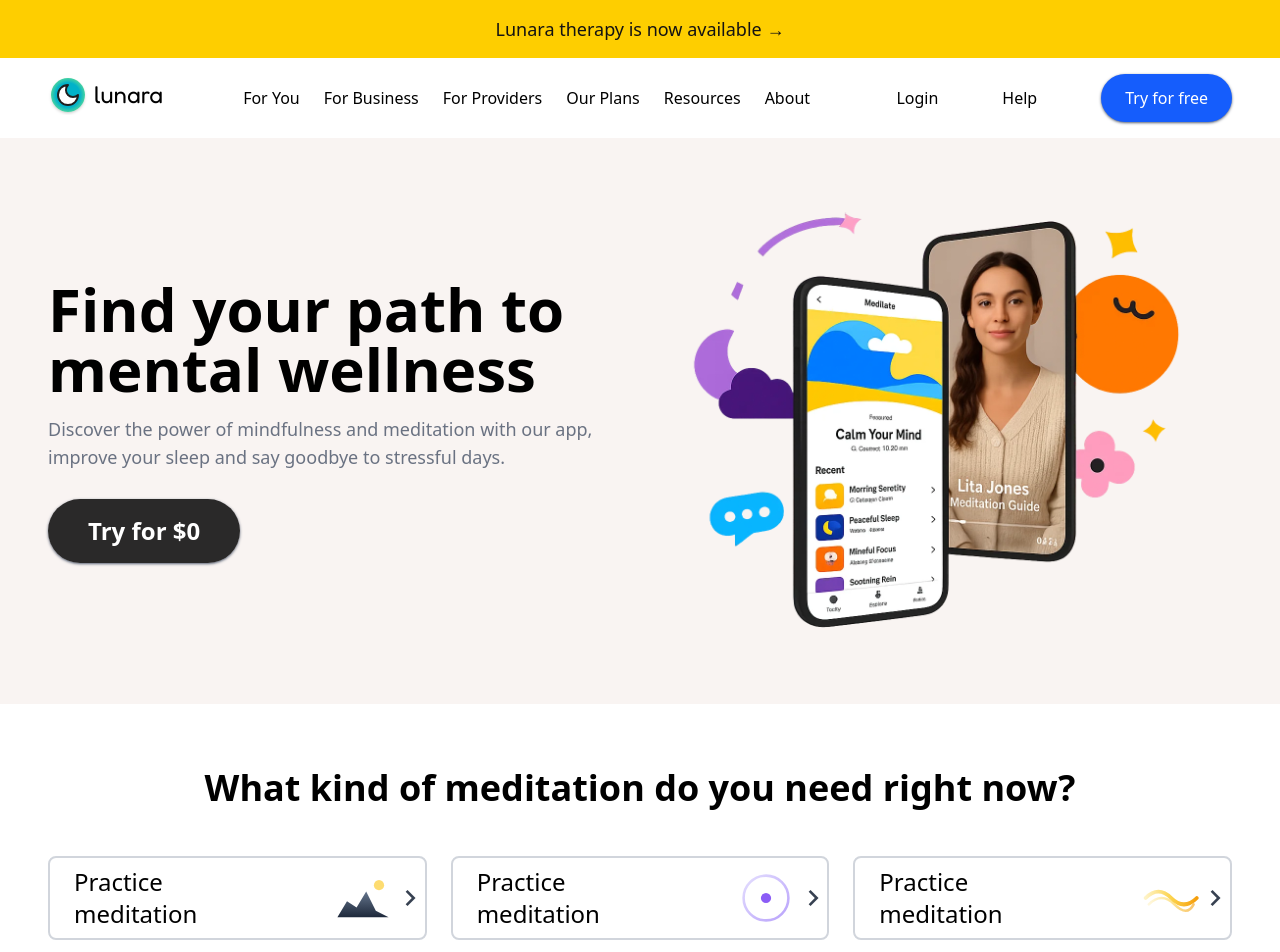
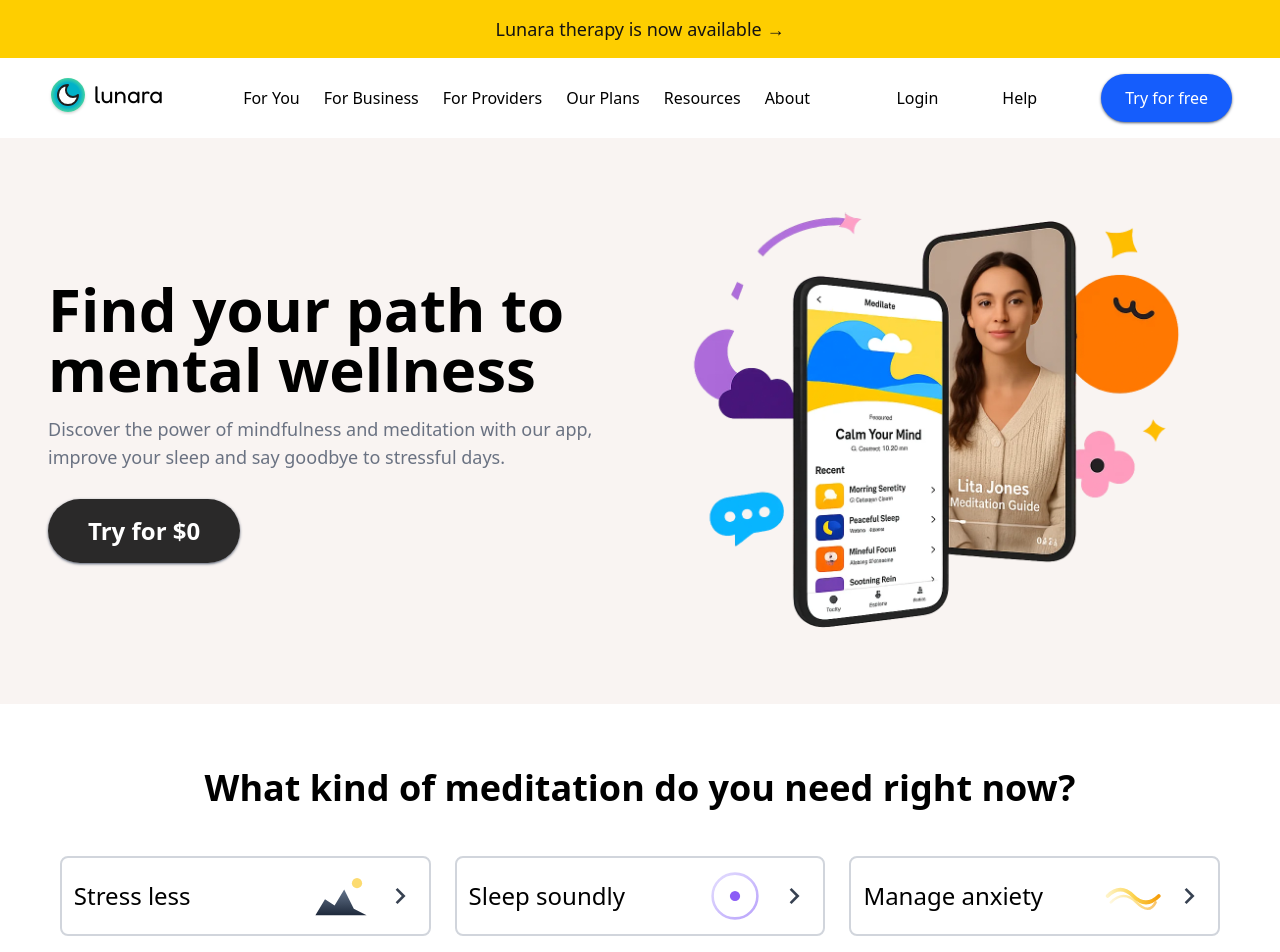
Before and after one commit to Ireneripo/lunara, a React (Vite) app: page / in a window 1280 px wide. Shown: the top 952 px of the page. Built offline with nearby package versions, Linux system fonts and the light colour scheme.

Commit message:
feat:✨ add 'title' prop and improve card design

```diff
--- a/src/components/Need/Need.jsx
+++ b/src/components/Need/Need.jsx
@@ -7,13 +7,31 @@
       <h2 className="text-4xl font-semibold">
         What kind of meditation do you need right now?
       </h2>
-      <div className="grid lg:grid-cols-3 md:grid-cols-2 gap-6 mt-12">
-        <NeedCard imageSrc={'src/assets/need7.svg'}/>
-        <NeedCard imageSrc={'src/assets/need2.svg'}/>
-        <NeedCard imageSrc={'src/assets/need3.svg'}/>
-        <NeedCard imageSrc={'src/assets/need4.svg'}/>
-        <NeedCard imageSrc={'src/assets/need8.svg'}/>
-        <NeedCard imageSrc={'src/assets/need6.svg'}/>
+      <div className="grid lg:grid-cols-3 md:grid-cols-2 gap-6 mt-12 w-[98%]">
+        <NeedCard
+          imageSrc={'src/assets/need7.svg'}
+          title="Stress less"
+        />
+        <NeedCard
+          imageSrc={'src/assets/need2.svg'}
+          title="Sleep soundly"
+        />
+        <NeedCard
+          imageSrc={'src/assets/need3.svg'}
+          title="Manage anxiety"
+        />
+        <NeedCard
+          imageSrc={'src/assets/need4.svg'}
+          title="Process thoughts"
+        />
+        <NeedCard
+          imageSrc={'src/assets/need8.svg'}
+          title="Practice meditation"
+        />
+        <NeedCard
+          imageSrc={'src/assets/need6.svg'}
+          title="Start therapy"
+        />
       </div>
     </div>
   );
--- a/src/components/NeedCard/NeedCard.jsx
+++ b/src/components/NeedCard/NeedCard.jsx
@@ -1,20 +1,24 @@
 import React from 'react';
 
-function NeedCard({imageSrc}) {
+function NeedCard({ imageSrc, title }) {
   return (
-    <div className="flex items-center gap-20 border-2 border-gray-300 rounded-lg py-2 pl-6 pr-4 cursor-pointer">
-      <p className="text-2xl">Practice meditation</p>
-      <div className="flex items-center">
+    <div className="flex items-center w-full border-2 border-gray-300 rounded-lg p-3 cursor-pointer overflow-hidden lg:h-20">
+      <p className="lg:text-2xl text-lg truncate flex-1 font-light">{title}</p>
+      <div className="flex items-center gap-3 flex-shrink-0 ml-3">
+        <div className="w-12 h-12 lg:w-16 lg:h-16 flex-shrink-0">
           <img
             src={imageSrc}
-          className="size-16"
-          alt=""
+            className="w-full h-full object-contain"
+            alt="Need Card Image"
           />
+        </div>
+        <div className="w-6 h-6 lg:w-8 lg:h-8 flex-shrink-0">
           <img
             src="src/assets/Chevron Right Icon.svg"
-          className="size-8"
-          alt=""
+            className="w-full h-full object-contain"
+            alt="Chevron Right Icon"
           />
+        </div>
       </div>
     </div>
   );
```
Lines whose indentation alone changed are shown as unchanged.
